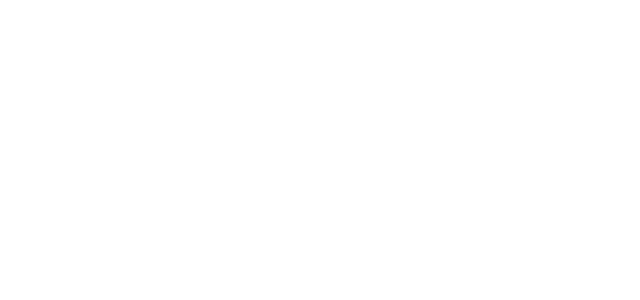
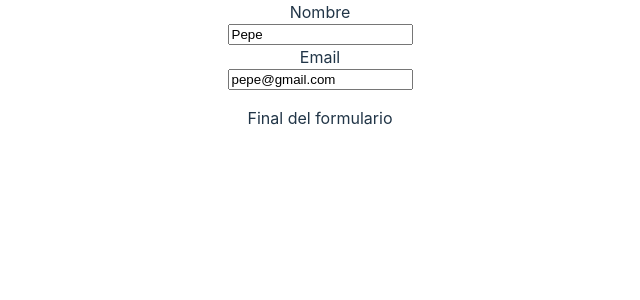
Before and after one commit to mgltorsa/ReactJS-I, a React (Vite) app in the folder curso-react/: page / in a window 1280 px wide. Shown: the top 300 px of the page, without its empty margins (320-960 px from the left). Built offline with nearby package versions, Linux system fonts and the light colour scheme.

Commit message:
updated excercise clase4

```diff
--- a/curso-react/src/App.jsx
+++ b/curso-react/src/App.jsx
@@ -1,15 +1,10 @@
 import "./App.css";
-
-import ErrorBoundary from "./views/ErrorBoundary";
-import Propagation from "./components/propagation";
-import Formulario from "./components/Formulario";
+import FormularioContenedor from "./componentes/Contenedor"
 
 function App() {
   return (
     <>
-      <ErrorBoundary>
-
-      </ErrorBoundary>
+      <FormularioContenedor />
     </>
   );
 }
--- /dev/null
+++ b/curso-react/src/componentes/Contenedor.jsx
@@ -0,0 +1,21 @@
+import { useState } from "react";
+import FormularioComponente from "./Formulario";
+
+const Contenedor = () => {
+  const [nombre, cambiarNombre] = useState("Pepe");
+  const [email, cambiarEmail] = useState("pepe@gmail.com");
+
+  return (
+    <div>
+      <FormularioComponente
+        nombre={nombre}
+        email={email}
+        cambiarNombre={(evento) => cambiarNombre(evento.target.value)}
+        cambiarEmail={(evento) => cambiarEmail(evento.target.value)}
+      />
+      <p>Final del formulario</p>
+    </div>
+  );
+};
+
+export default Contenedor;
--- /dev/null
+++ b/curso-react/src/componentes/Formulario.jsx
@@ -0,0 +1,26 @@
+
+const Formulario = (props) => {
+  return (
+    <form
+      style={{
+        display: "flex",
+        flexDirection: "column",
+        justifyContent: "center",
+        alignItems: "center",
+      }}
+    >
+      <label>Nombre</label>
+      <input
+        value={props.nombre}
+        onChange={props.cambiarNombre}
+        defaultValue={"Marcelo"}
+        type="text"
+        placeholder="Escriba su nombre..."
+      />
+      <label>Email</label>
+      <input value={props.email} onChange={props.cambiarEmail} placeholder="Escriba su email..." />
+    </form>
+  );
+};
+
+export default Formulario;
```
Also changed, not shown: 1 other file (tests, documents, lock files or other folders).
